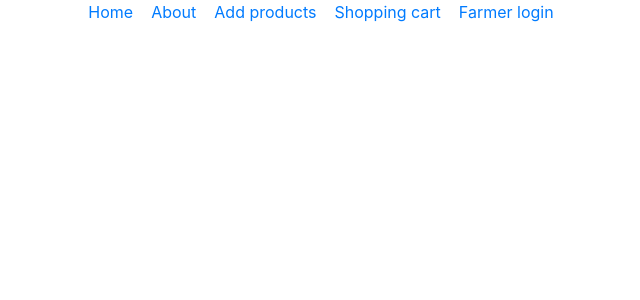
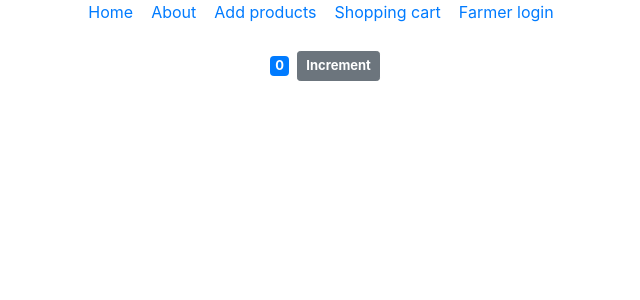
Before and after one commit to COSI153/ReactSummer, a React (Create React App) app: page /counter in a window 1280 px wide. Shown: the top 300 px of the page, without its empty margins (319-959 px from the left). Built offline with nearby package versions, Linux system fonts and the light colour scheme.

Commit message:
Cart with counter and counters

```diff
--- a/src/App.js
+++ b/src/App.js
@@ -9,6 +9,7 @@ import AddProduct from './Components/Product/AddProduct';
 import "bootstrap/dist/css/bootstrap.min.css"
 import Header from './Components/Layout/Header';
 import './App.css';
+import Counter from './Components/Cart/counter';
 
 function App() {
   return (
@@ -26,6 +27,7 @@ function App() {
         <Route exact path = "/register" component={Register}/>
         <Route exact path = "/login" component={Login}/>
         <Route exact path = "/farmerlogin" component={FarmerLogin}/>
+        <Route exact path = "/counter" component={Counter}/>
      </div>
      </Router>
 
--- /dev/null
+++ b/src/Components/Cart/counter.js
@@ -0,0 +1,31 @@
+import React, { Component } from 'react';
+
+class Counter extends Component {
+    state = {
+        count : 0
+    }
+
+    styles = {
+        fontSize : 13,
+        fontWeight : 'bold'
+    };
+
+    handleIncrement = () => {
+        this.setState({count: this.state.count+1});
+    };
+
+    render() {
+        return(
+            <div>
+                <span style={this.styles} className="badge badge-primary m-2">{this.state.count}</span>
+                <button style={this.styles} onClick={this.handleIncrement} className="btn btn-secondary btn-sm"> Increment </button>
+            </div>
+        );
+    }
+
+
+
+
+}
+
+export default Counter;
--- a/src/index.js
+++ b/src/index.js
@@ -3,7 +3,9 @@ import ReactDOM from 'react-dom';
 import './index.css';
 import App from './App';
 import * as serviceWorker from './serviceWorker';
-import Counter from './Components/Counter/counter';
+import Counter from './Components/Cart/counter';
+import 'bootstrap/dist/css/bootstrap.css';
+import Counters from './Components/Cart/counters';
 
 ReactDOM.render(
   <React.StrictMode>
```
Also changed, not shown: src/Components/Cart/counters.js (added).
